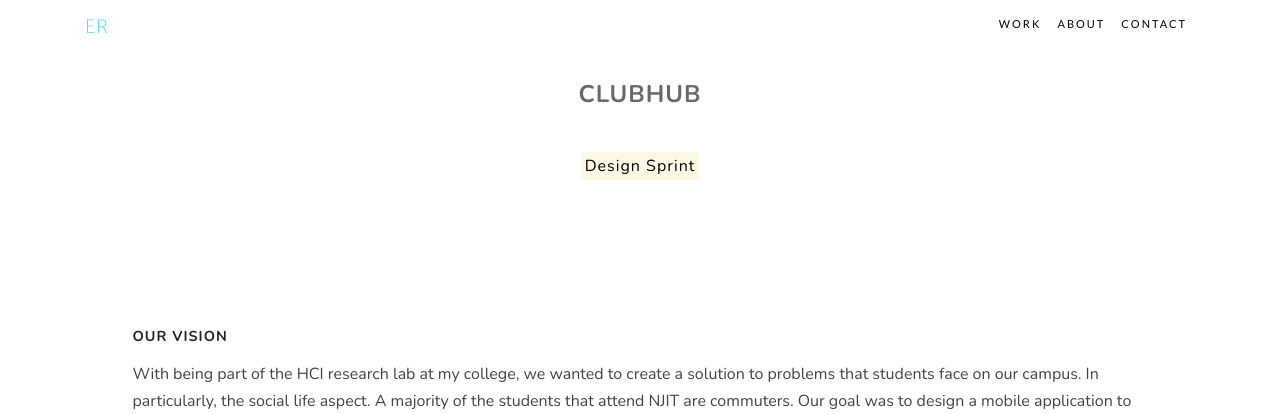
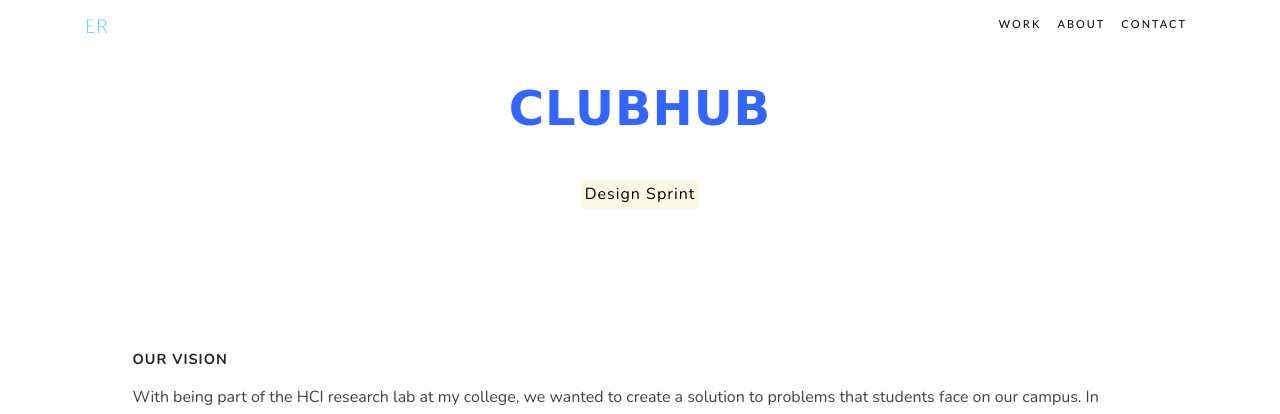
Before and after one commit to er-infinite/EmmalynRamos-v4, a PHP site: page /work-design/design-ClubHub.html in a window 1280 px wide. Shown: the top 414 px of the page. Run offline with PHP 8.4, Linux system fonts and the light colour scheme; some web fonts are replaced.

Commit message:
update header for projects

```diff
--- a/css/new-age.css
+++ b/css/new-age.css
@@ -731,6 +731,10 @@ svg:hover .my-shape {
   color: #FF6E60 !important;
 }
 
+#clubhub {
+  color: #3365ff !important;
+}
+
 #portfolio-design h2 {
   font-weight: 700;
   text-transform: uppercase;
--- a/scss/portfolio.scss
+++ b/scss/portfolio.scss
@@ -35,9 +35,11 @@
 #VDT {
   color: #34495eff !important;
 }
-
 #hexhacks{
   color: #FF6E60 !important;
+}
+#clubhub{
+  color: #3365ff !important;
 }
 
 #portfolio-design h2 {
--- a/work-design/design-ClubHub.html
+++ b/work-design/design-ClubHub.html
@@ -73,7 +73,7 @@
       <div class="row h-100 d-flex justify-content-center">
         <div class="col-lg-7 my-auto">
           <div class="header-content mx-auto mb-5">
-            <h1 class="mb-3">CLUBHUB</h1><br>
+            <h1 class="mb-3 topHeader" id="clubhub">CLUBHUB</h1><br>
             <h3><mark>Design Sprint</mark></h3>
           </div>
         </div>
--- a/work-design/design-VDT.html
+++ b/work-design/design-VDT.html
@@ -8,7 +8,7 @@
   <meta name="description" content="">
   <meta name="author" content="">
 
-  <title>ClubHub</title>
+  <title>Virtual Design Theatre</title>
 
   <!-- Bootstrap core CSS -->
   <link href="../vendor/bootstrap/css/bootstrap.min.css" rel="stylesheet">
```
Also changed, not shown: css/new-age.min.css.
